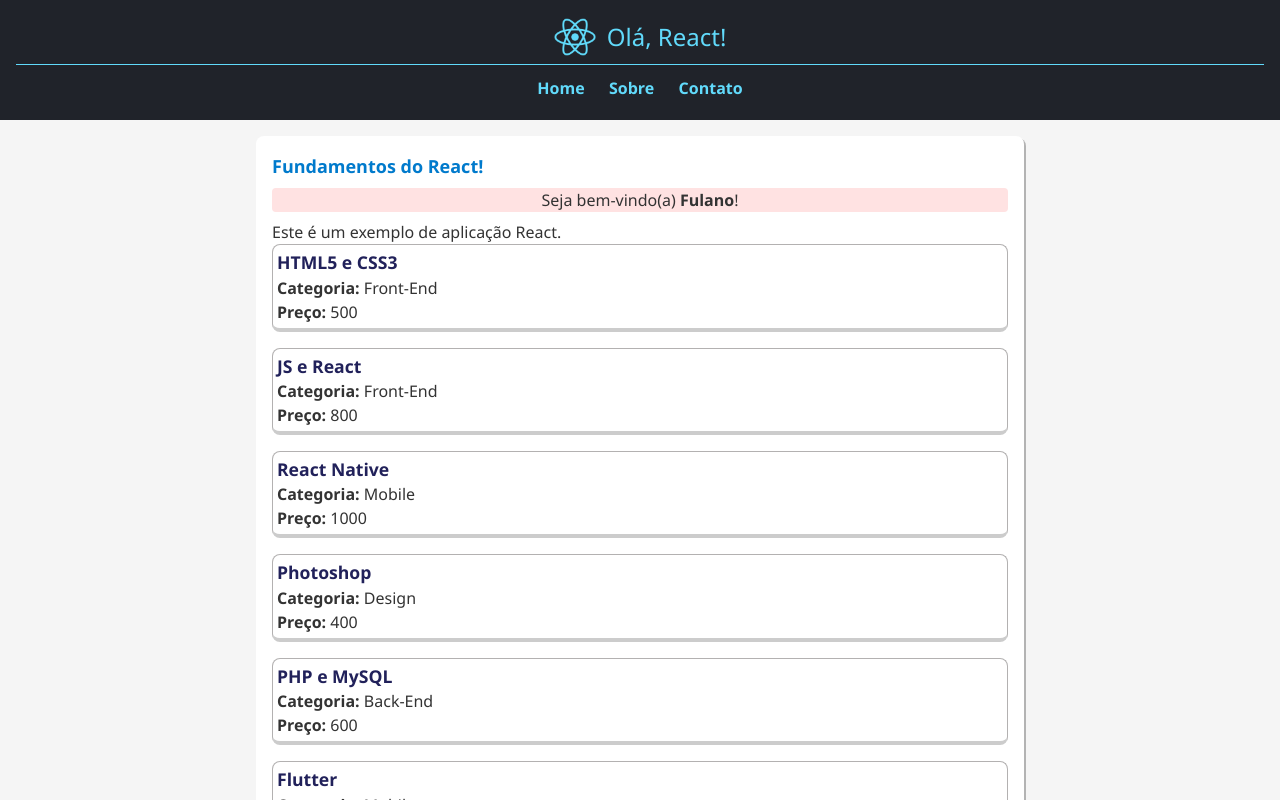
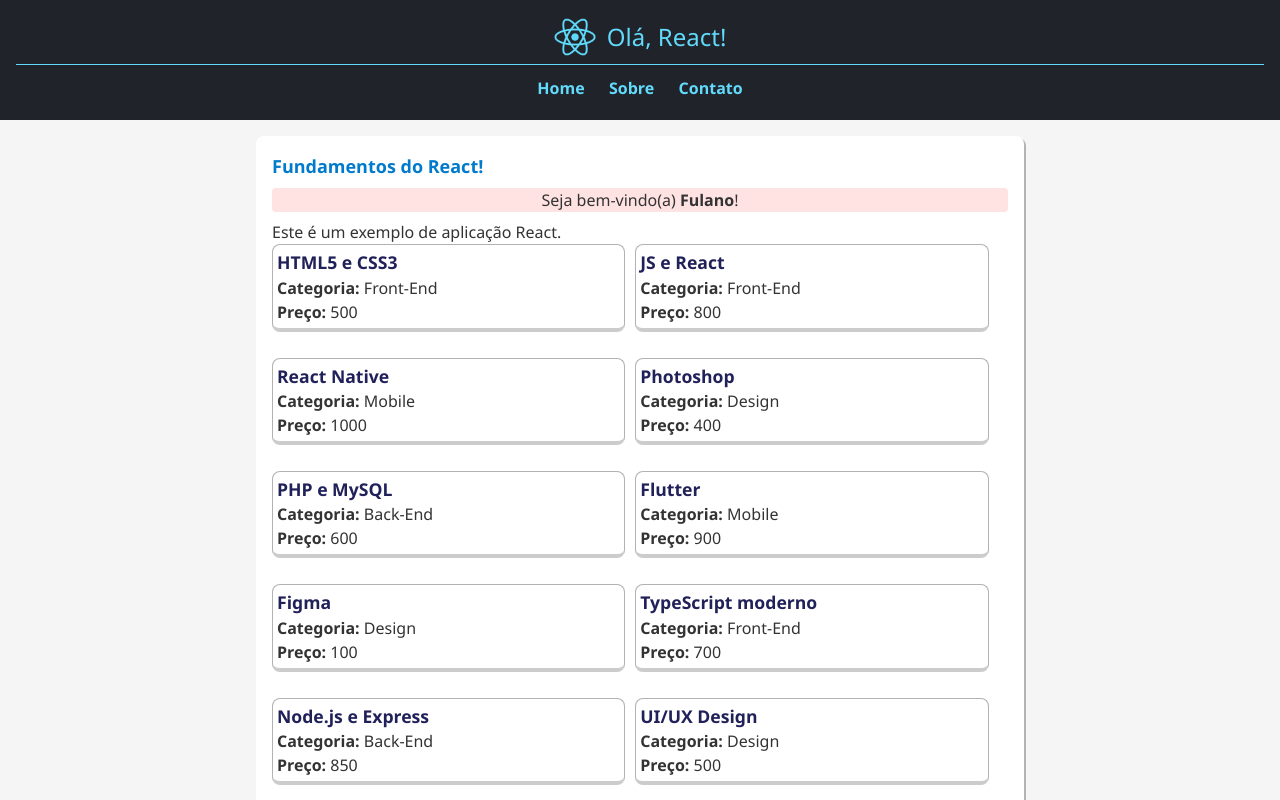
Before and after one commit to kellysabioni/react-fundamentos, a React (Vite) app: page / in a window 1280 px wide. Shown: the top 800 px of the page. Built offline with nearby package versions, Linux system fonts and the light colour scheme.

Commit message:
Atualiza com design responsivo

```diff
--- a/src/componentes/Conteudo/Conteudo.module.css
+++ b/src/componentes/Conteudo/Conteudo.module.css
@@ -19,3 +19,16 @@
 .sombra {
   box-shadow: rgba(0, 0, 0, 0.27) 2px 2px;
 }
+
+@media screen and (min-width: 600px) {
+  .artigos {
+    display: flex;
+    justify-content: flex-start;
+    flex-wrap: wrap;
+    gap: 10px;
+
+    article {
+      width: 48%;
+    }
+  }
+}
--- a/src/componentes/Conteudo/Conteudo.tsx
+++ b/src/componentes/Conteudo/Conteudo.tsx
@@ -16,9 +16,11 @@
 
         <p>Este é um exemplo de aplicação React.</p>
 
-        {cursos.map((curso) => (
-          <Artigo dados={curso} key={curso.id} />
-        ))}
+        <div className={styles.artigos}>
+          {cursos.map((curso) => (
+            <Artigo dados={curso} key={curso.id} />
+          ))}
+        </div>
       </section>
 
       <DicaDoDia />
```
Also changed, not shown: src/componentes/Conteudo/Artigo/Artigo.module.css (line endings or trailing spaces).
